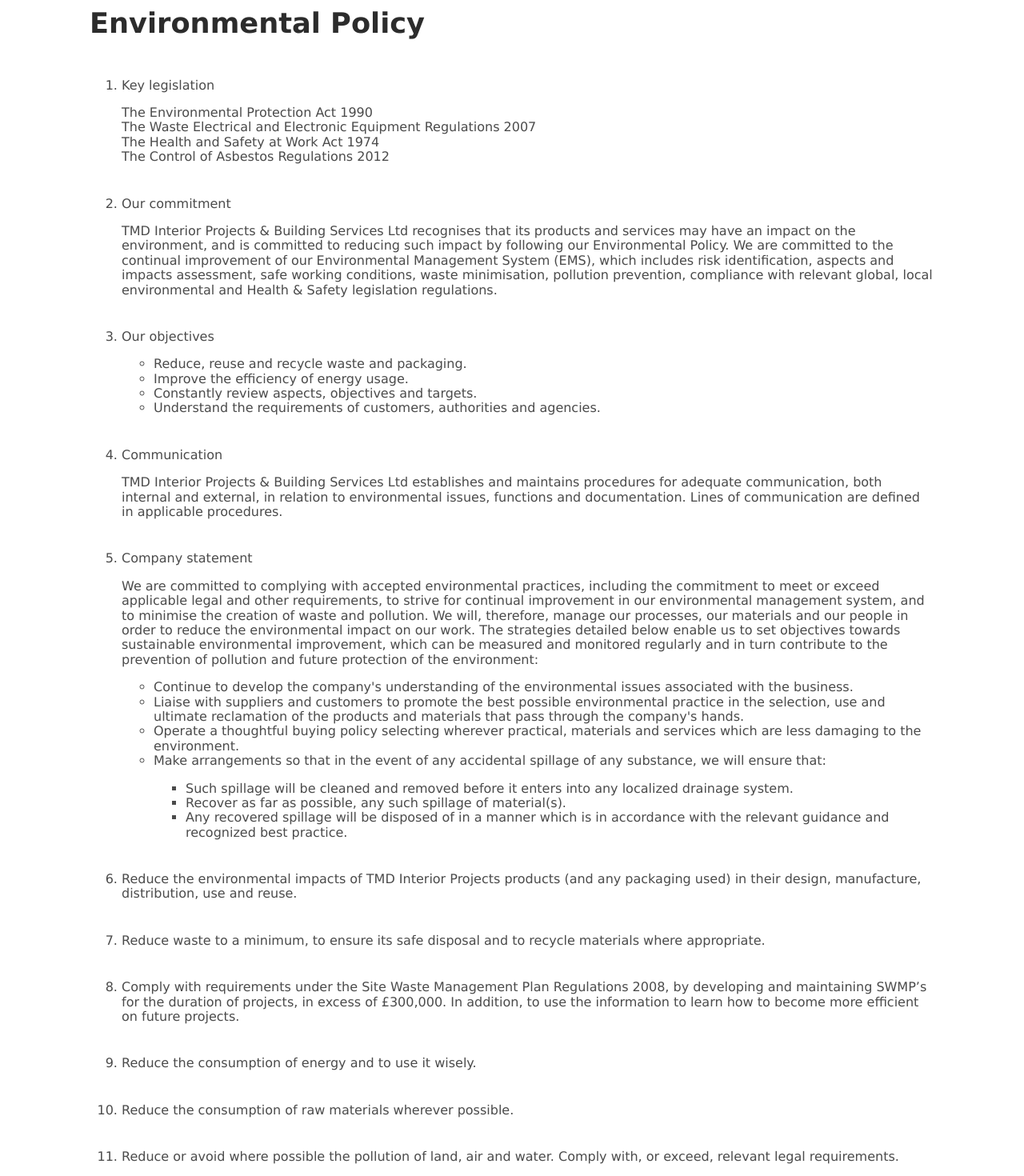
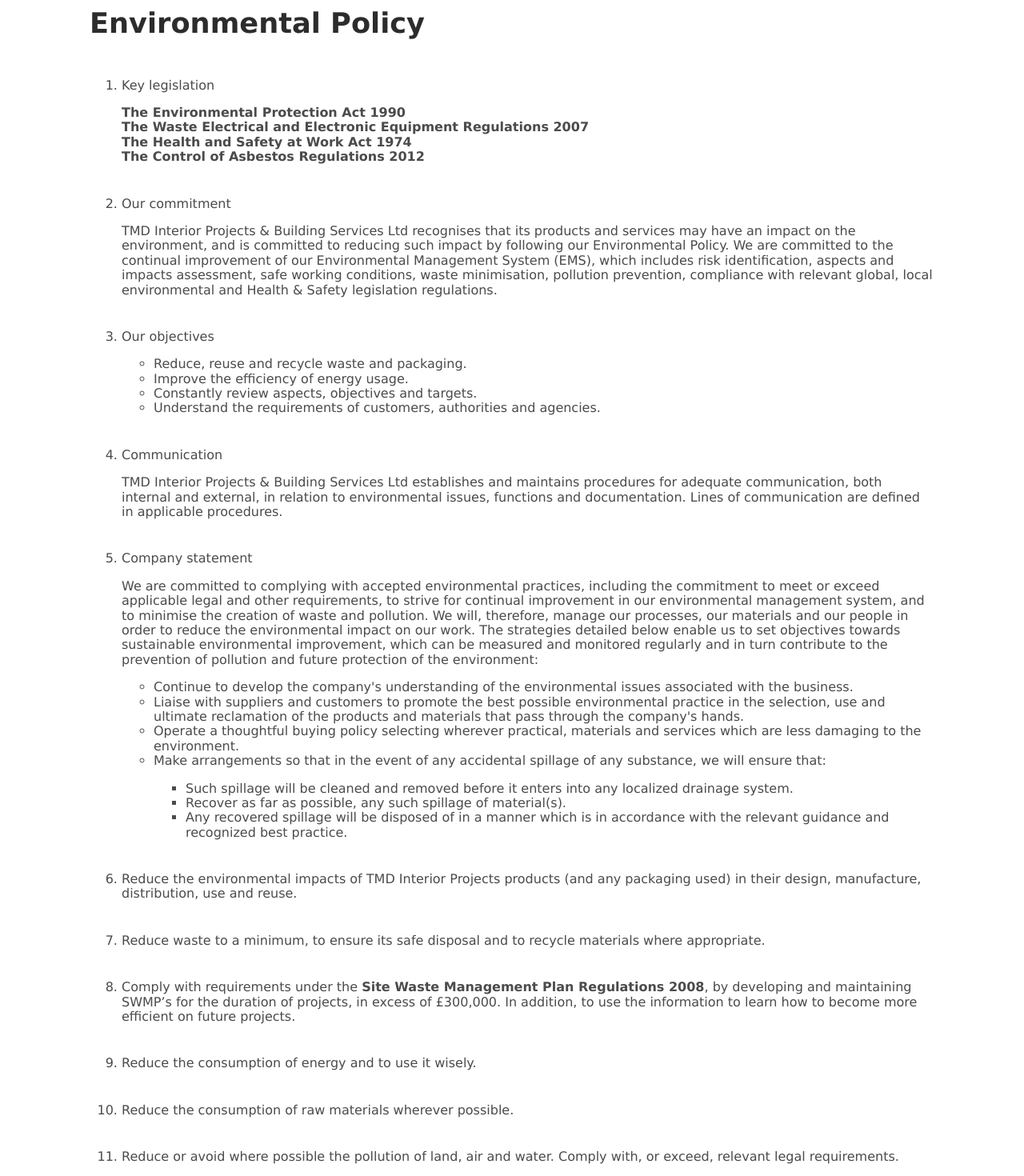
Before and after one commit to jackdomleo7/tmdip.co.uk, a Vue app: page /policies/environmental-policy in a window 1280 px wide. Shown: the part 500-1970 px from the top of the page at 80% size. Built offline with nearby package versions, Linux system fonts and the light colour scheme.

Commit message:
Improve environmental policy with links

```diff
--- a/src/views/Policies/EnvironmentalPolicy.vue
+++ b/src/views/Policies/EnvironmentalPolicy.vue
@@ -5,10 +5,10 @@
         <li>
           Key legislation
           <p>
-            The Environmental Protection Act 1990<br/>
-            The Waste Electrical and Electronic Equipment Regulations 2007<br/>
-            The Health and Safety at Work Act 1974<br/>
-            The Control of Asbestos Regulations 2012<br/>
+            <site-link type="external" link="https://www.legislation.gov.uk/ukpga/1990/43/contents">The Environmental Protection Act <time datetime="1990">1990</time></site-link><br/>
+            <site-link type="external" link="https://www.legislation.gov.uk/uksi/2007/3454/contents/made">The Waste Electrical and Electronic Equipment Regulations <time datetime="2007">2007</time></site-link><br/>
+            <site-link type="external" link="https://www.legislation.gov.uk/ukpga/1974/37/contents">The Health and Safety at Work Act <time datetime="1974">1974</time></site-link><br/>
+            <site-link type="external" link="https://www.legislation.gov.uk/uksi/2012/632/contents/made">The Control of Asbestos Regulations <time datetime="2012">2012</time></site-link><br/>
           </p>
         </li>
         <li>
@@ -78,7 +78,7 @@
           Reduce waste to a minimum, to ensure its safe disposal and to recycle materials where appropriate.
         </li>
         <li>
-          Comply with requirements under the Site Waste Management Plan Regulations 2008, by developing and maintaining SWMP’s for the duration of projects, in excess of £300,000.  In addition, to use the information to learn how to become more efficient on future projects.
+          Comply with requirements under the <site-link typr="external" link="https://www.legislation.gov.uk/uksi/2008/314/contents/made">Site Waste Management Plan Regulations <time datetime="2008">2008</time></site-link>, by developing and maintaining SWMP’s for the duration of projects, in excess of £300,000.  In addition, to use the information to learn how to become more efficient on future projects.
         </li>
         <li>
           Reduce the consumption of energy and to use it wisely.
```
